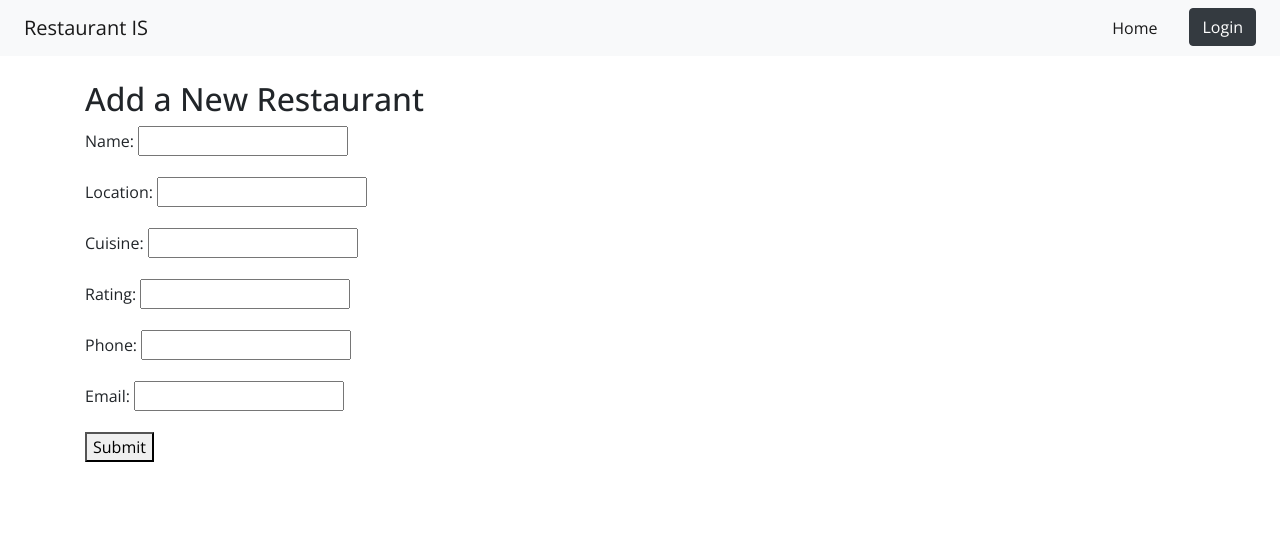
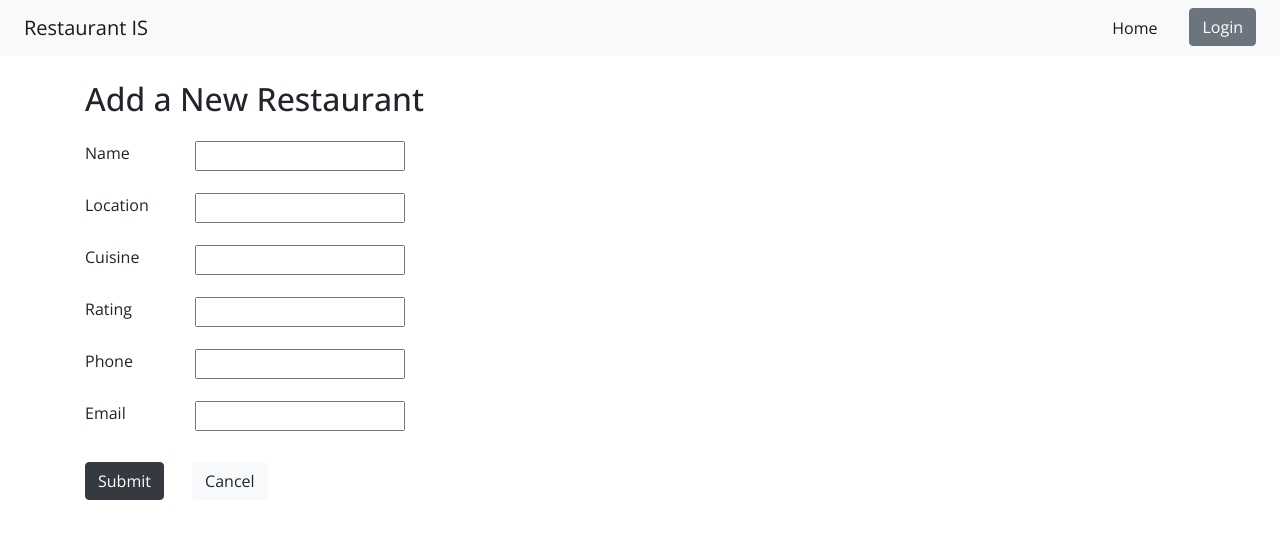
Before and after one commit to jessie-sr/restaurant, a Django app: template restaurants/templates/restaurant/add.html in a window 1280 px wide. Shown: the top 539 px of the page. Run offline with Django 5.2, Linux system fonts and the light colour scheme; the template is opened without the code that fills it: values that come from a table or form of the project are taken from there, others are empty; some libraries are stand-ins or nearby versions.

Commit message:
Adjusted add.html

```diff
--- a/restaurants/templates/restaurant/add.html
+++ b/restaurants/templates/restaurant/add.html
@@ -2,9 +2,28 @@
 
 {% block content %}
 <h2>Add a New Restaurant</h2>
-<form method="post">
+<form method="post" class="form-group my-3">
     {% csrf_token %}
-    {{ form.as_p }}
-    <button type="submit">Submit</button>
+    {% for field in form %}
+        <div class="form-group">
+            <div class="row mb-2">
+                <label for="{{ field.id_for_label }}" class="col-sm-1 col-form-label">{{ field.label }}</label>
+            <div class="col-sm-10">
+                <label for="{{ field.id_for_label }}" class="col-sm-1 col-form-label">
+                    {{ field }}
+                    {% if field.help_text %}
+                        <small class="form-text text-muted">{{ field.help_text }}</small>
+                    {% endif %}
+                    {% for error in field.errors %}
+                        <div class="alert alert-danger" role="alert">
+                            {{ error }}
+                        </div>
+                    {% endfor %}
+                </label>
+            </div>
+        </div>
+    {% endfor %}
+    <button type="submit" class="btn btn-dark mt-3">Submit</button>
+    <a href="{% url 'restaurant-list' %}" class="btn btn-light ml-4 mt-3">Cancel</a>
 </form>
 {% endblock %}
--- a/restaurants/templates/restaurant/base.html
+++ b/restaurants/templates/restaurant/base.html
@@ -31,12 +31,12 @@
                     <li class="nav-item">
                         <form action="{% url 'logout' %}" method="post" class="form-inline">
                             {% csrf_token %}
-                            <button class="btn btn-dark" type="submit">Logout</button>
+                            <button class="btn btn-secondary" type="submit">Logout</button>
                         </form>
                     </li>
                 {% else %}
                     <li class="nav-item">
-                        <a href="{% url 'login' %}" class="btn btn-dark">Login</a>
+                        <a href="{% url 'login' %}" class="btn btn-secondary">Login</a>
                     </li>
                 {% endif %}
             </ul>
```
Also changed, not shown: restaurants/templates/restaurant/list.html (+3 -4 lines).
